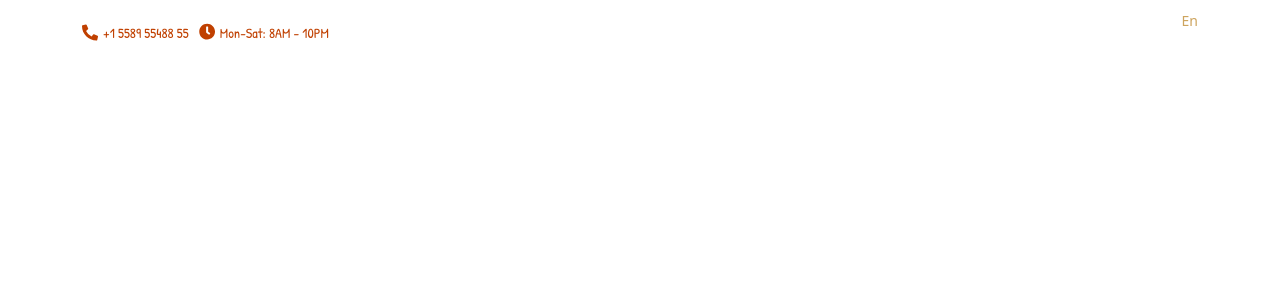
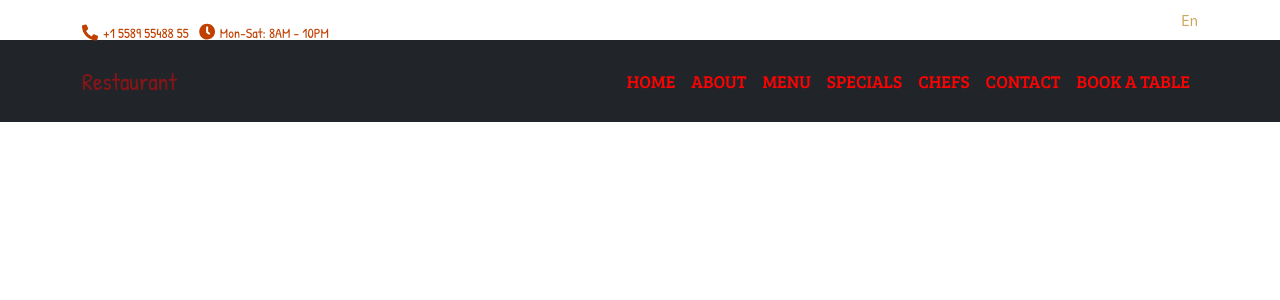
Before and after one commit to SamuelNjenga/restaurant_frontend, a React (Create React App) app: page / in a window 1280 px wide. Shown: the top 300 px of the page. Built offline with nearby package versions, Linux system fonts and the light colour scheme.

Commit message:
feat: add Navigation.js and Navigation.css in the header directory

```diff
--- a/public/index.html
+++ b/public/index.html
@@ -33,6 +33,14 @@
       href="https://fonts.googleapis.com/css2?family=Patrick+Hand&display=swap"
       rel="stylesheet"
     />
+    <link
+      href="https://fonts.googleapis.com/css2?family=Bree+Serif&display=swap"
+      rel="stylesheet"
+    />
+    <link
+      href="https://fonts.googleapis.com/css2?family=Patrick+Hand&display=swap"
+      rel="stylesheet"
+    />
 
     <title>React App</title>
   </head>
--- a/src/App.js
+++ b/src/App.js
@@ -1,10 +1,19 @@
 import React from "react";
+import { BrowserRouter as Router, Routes, Route } from "react-router-dom";
+
 import TopNavbar from "./components/top-navbar/TopNavbar";
+
+import "bootstrap/dist/css/bootstrap.min.css";
+import Navigation from "./components/header/Navigation";
 
 const App = () => {
   return (
     <div>
-      <TopNavbar />
+      <Router>
+        <TopNavbar />
+        <Navigation />
+        <Routes></Routes>
+      </Router>
     </div>
   );
 };
--- /dev/null
+++ b/src/components/header/Navigation.css
@@ -0,0 +1,101 @@
+.navbar-div {
+  margin-top: 40px;
+}
+
+.nav-link-class {
+  display: block;
+  padding: 0.5rem 1rem;
+  color: rgb(251, 3, 3) !important;
+  text-decoration: none;
+  transition: color 0.15s ease-in-out, background-color 0.15s ease-in-out,
+    border-color 0.15s ease-in-out;
+  font-family: "Bree Serif", serif !important;
+  font-size: 1.1rem;
+}
+@media (prefers-reduced-motion: reduce) {
+  .nav-link-class {
+    transition: none;
+  }
+}
+.nav-link-class:hover,
+.nav-link-class:focus {
+  color: #cca000 !important;
+}
+
+.nav-link.active {
+  color: #ffae00 !important;
+}
+
+.nav-link-title {
+  font-family: "Old Standard TT", serif;
+  font-size: 1rem;
+  color: #ffae00 !important;
+}
+
+.ms-1 {
+  margin-left: 0.25rem !important;
+}
+
+.navbar-toggler {
+  padding: 0.25rem 0.75rem !important;
+  font-size: 1.25rem !important;
+  line-height: 1 !important;
+  background-color: transparent !important;
+  border: 1px solid transparent !important;
+  border-radius: 0.25rem !important;
+  transition: box-shadow 0.15s ease-in-out !important;
+}
+
+@media (prefers-reduced-motion: reduce) {
+  .navbar-toggler {
+    transition: none !important;
+  }
+}
+.navbar-toggler:hover {
+  text-decoration: none !important;
+}
+.navbar-toggler:focus {
+  text-decoration: none !important;
+  outline: 0 !important;
+  box-shadow: 0 0 0 0.25rem !important;
+}
+
+.navbar-toggler {
+  color: rgba(0, 0, 0, 0.55);
+  border-color: rgba(0, 0, 0, 0.1);
+}
+
+.navbar-toggler {
+  color: rgba(255, 255, 255, 0.55);
+  border-color: rgba(255, 255, 255, 0.1);
+}
+
+.navbar-toggler {
+  padding: 0.75rem;
+  font-size: 0.75rem;
+  font-family: "Montserrat", -apple-system, BlinkMacSystemFont, "Segoe UI",
+    Roboto, "Helvetica Neue", Arial, sans-serif, "Apple Color Emoji",
+    "Segoe UI Emoji", "Segoe UI Symbol", "Noto Color Emoji";
+  text-transform: uppercase;
+  font-weight: 700;
+}
+
+.campaign-text {
+  font-family: "Patrick Hand", cursive;
+  color: rgb(251, 3, 3) !important;
+  font-size: 24px !important;
+}
+
+@media only screen and (max-width: 560px) {
+  .campaign-text {
+    font-size: 12px !important;
+  }
+}
+.campaign-blinking-text {
+  animation: blinker3 1s ease-in-out infinite alternate;
+}
+@keyframes blinker3 {
+  to {
+    opacity: 0;
+  }
+}
--- /dev/null
+++ b/src/components/header/Navigation.js
@@ -0,0 +1,94 @@
+import React, { useState, useEffect } from "react";
+import { Container, Nav, Navbar } from "react-bootstrap";
+
+import { Link } from "react-router-dom";
+import { FaBars } from "react-icons/fa";
+
+import "./Navigation.css";
+
+const Navigation = () => {
+  const [scrollY, setScrollY] = useState(0);
+
+  function logit() {
+    setScrollY(window.pageYOffset);
+  }
+
+  useEffect(() => {
+    function watchScroll() {
+      window.addEventListener("scroll", logit);
+    }
+    watchScroll();
+    // Remove listener (just like componentWillUnmount)
+    return () => {
+      window.removeEventListener("scroll", logit);
+    };
+  }, []);
+
+  return (
+    <div className="navbar-div">
+      <Navbar
+        collapseOnSelect
+        expand="lg"
+        bg="dark"
+        style={{
+          padding: scrollY > 40 ? "10px 10px" : "20px 10px",
+          transition: "0.4s",
+        }}
+      >
+        <Container>
+          <Link to="campaign-site" style={{ textDecoration: "none" }}>
+            {" "}
+            <Navbar.Brand className="campaign-text campaign-blinking-text">
+              Restaurant
+            </Navbar.Brand>
+          </Link>
+
+          <Navbar.Toggle
+            aria-controls="responsive-navbar-nav"
+            className="navbar-toggler"
+          >
+            <span>
+              <FaBars className="bi bi-list mobile-nav-toggle" />
+            </span>
+          </Navbar.Toggle>
+          <Navbar.Collapse id="responsive-navbar-nav">
+            <Nav className="me-auto"></Nav>
+            <Nav>
+              <Nav.Link eventKey={1} className="nav-link-class" href="#service">
+                HOME
+              </Nav.Link>
+              <Nav.Link eventKey={2} href="#about" className="nav-link-class">
+                ABOUT
+              </Nav.Link>
+              <Nav.Link className="nav-link-class" eventKey={3} href="#menu">
+                MENU
+              </Nav.Link>
+              <Nav.Link
+                href="#specials"
+                className="nav-link-class"
+                eventKey={4}
+              >
+                SPECIALS
+              </Nav.Link>
+              <Nav.Link href="#chefs" className="nav-link-class" eventKey={5}>
+                CHEFS
+              </Nav.Link>
+              <Nav.Link href="#contact" className="nav-link-class" eventKey={6}>
+                CONTACT
+              </Nav.Link>
+              <Nav.Link
+                href="#book-a-table"
+                className="nav-link-class"
+                eventKey={7}
+              >
+                BOOK A TABLE
+              </Nav.Link>
+            </Nav>
+          </Navbar.Collapse>
+        </Container>
+      </Navbar>
+    </div>
+  );
+};
+
+export default Navigation;
--- a/src/index.js
+++ b/src/index.js
@@ -5,7 +5,7 @@ import App from "./App";
 import reportWebVitals from "./reportWebVitals";
 
 import "./index.css";
-import "../node_modules/bootstrap/dist/css/bootstrap.min.css";
+// import "../node_modules/bootstrap/dist/css/bootstrap.min.css";
 
 const root = ReactDOM.createRoot(document.getElementById("root"));
 root.render(
```
Also changed, not shown: package.json (+7 -2 lines), 1 other file (tests, documents, lock files or other folders).
